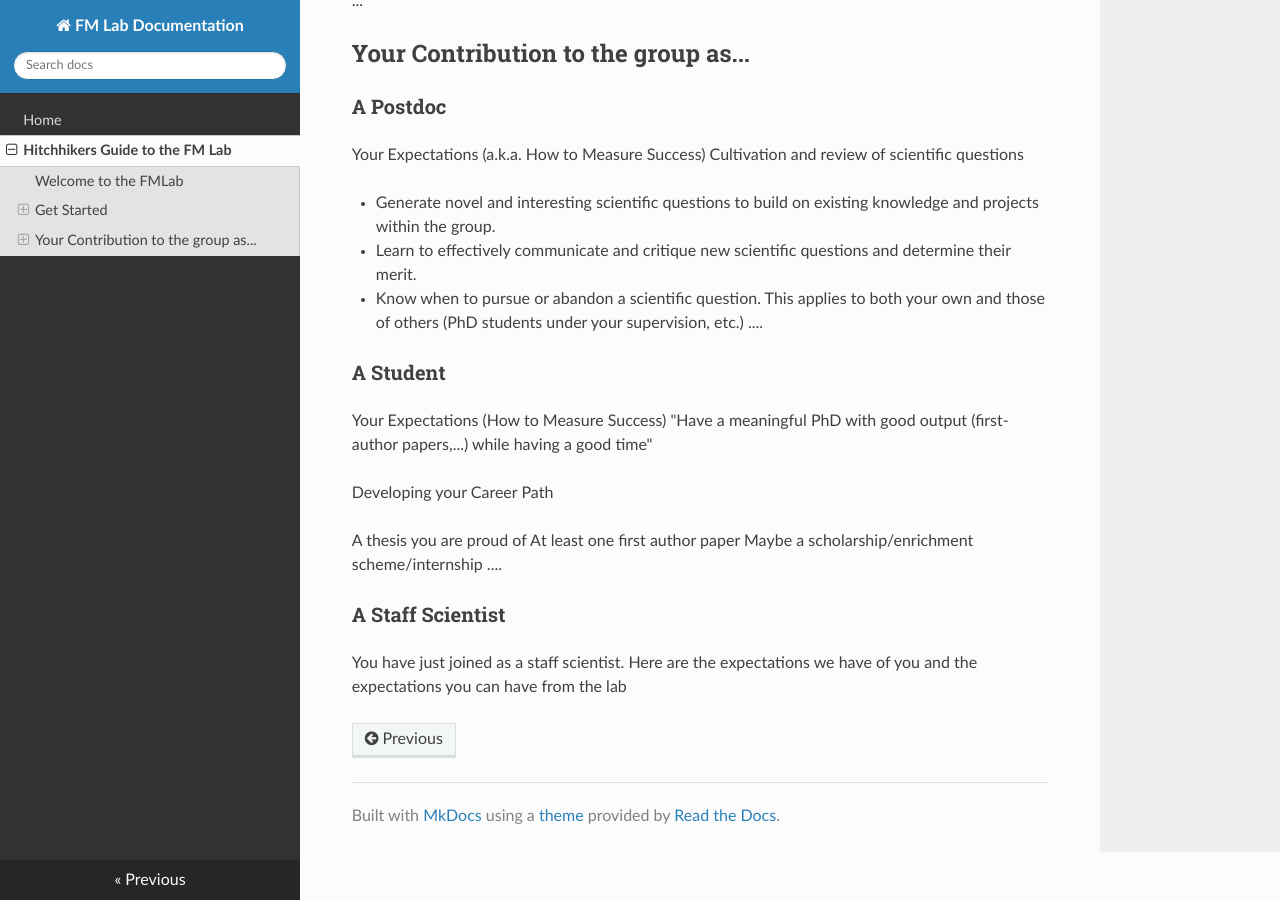
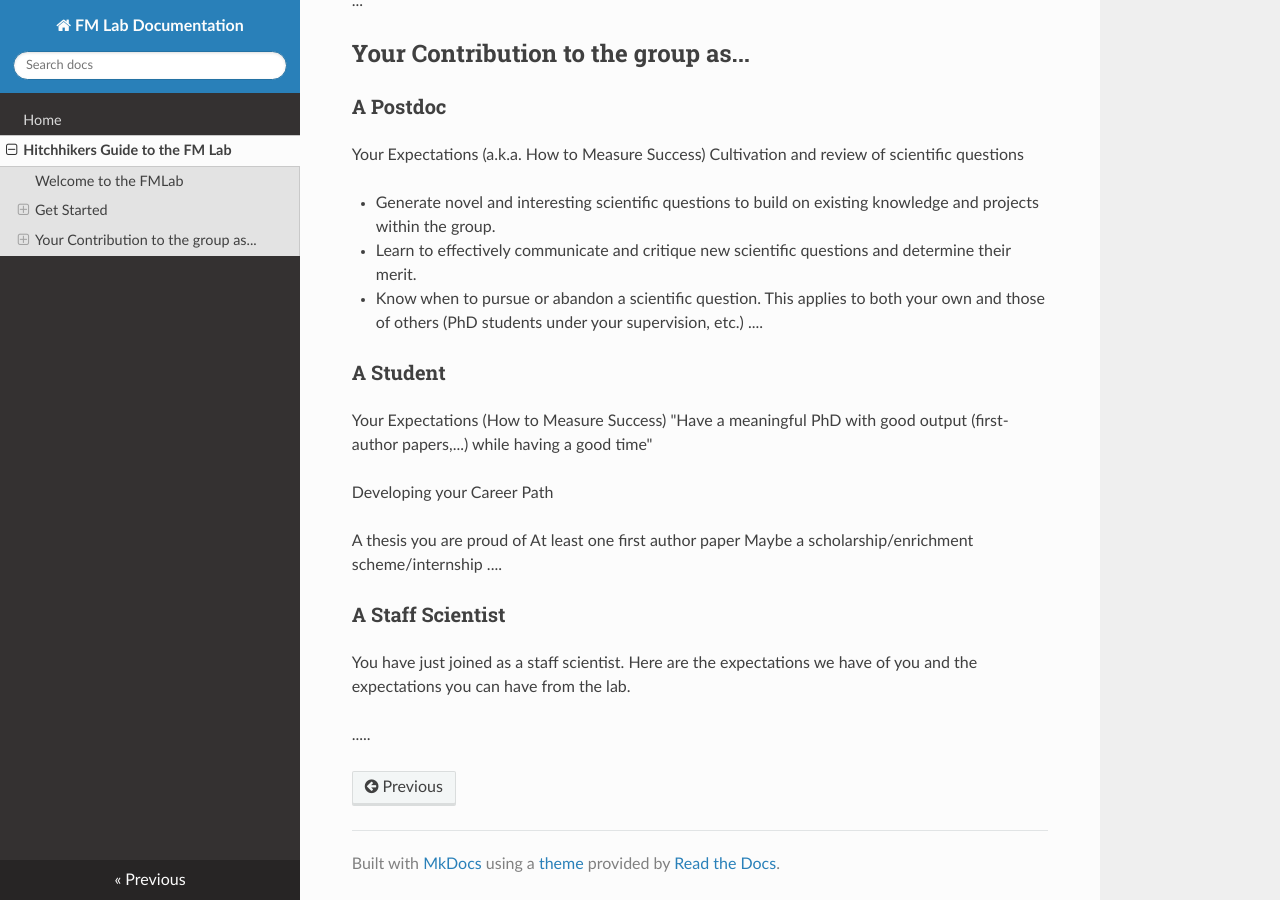
Before and after one commit to BethYates-cruk/test, an MkDocs documentation site: the page built from docs/hitchhikers_guide.md, in a window 1280 px wide and 900 px high, scrolled down 3657 px. Built offline with MkDocs 1.6.1, drawn with Linux system fonts in a browser that asks for light colours; nearby versions of some CDN libraries.

```diff
--- a/docs/hitchhikers_guide.md
+++ b/docs/hitchhikers_guide.md
@@ -191,4 +191,6 @@ Maybe a scholarship/enrichment scheme/internship
 ### A Staff Scientist
 
 You have just joined as a staff scientist. Here are the expectations we have of
-you and the expectations you can have from the lab
+you and the expectations you can have from the lab.
+
+.....
```
